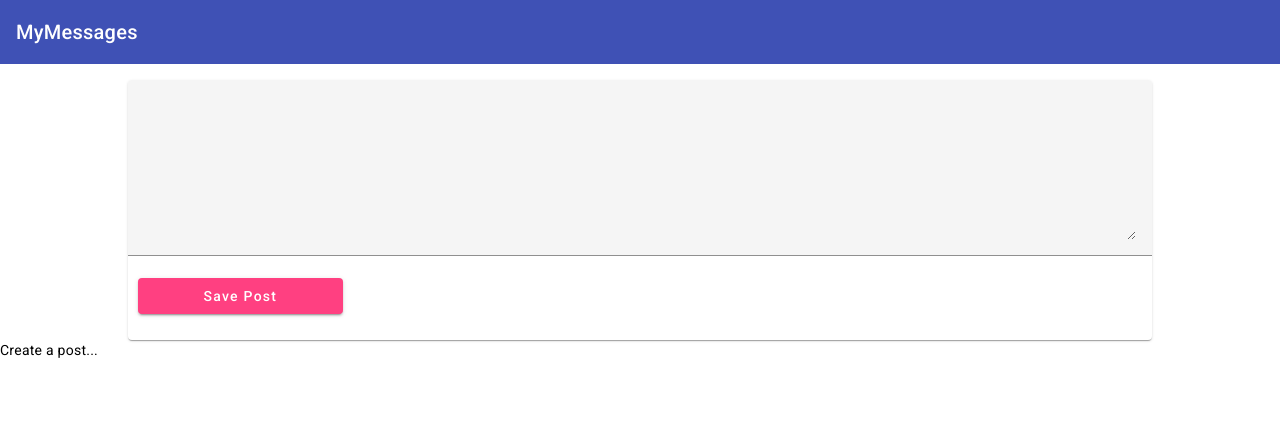
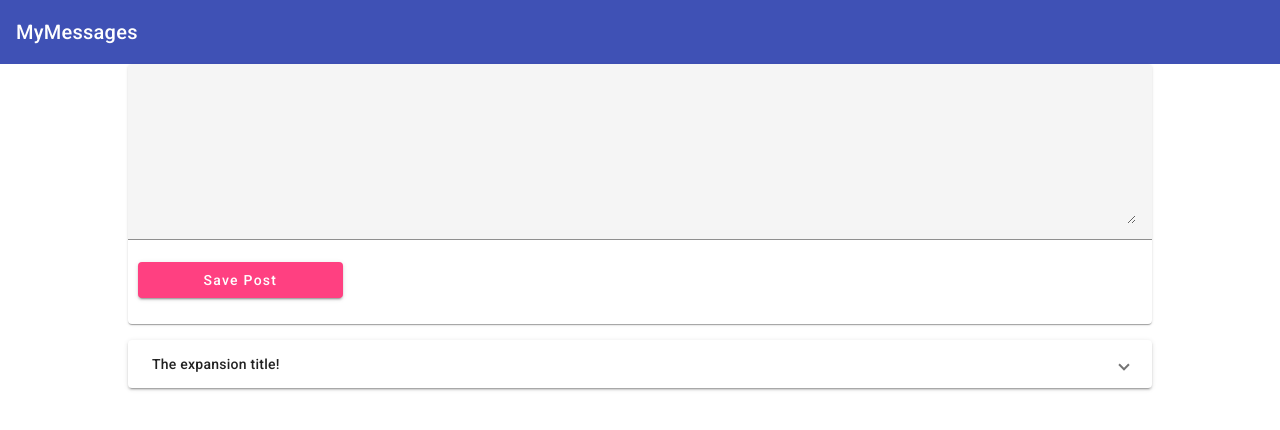
Before and after one commit to Ladan-hub/angular-project, an Angular app: page / in a window 1280 px wide. Shown: the top 430 px of the page. Built offline with nearby package versions, Linux system fonts and the light colour scheme.

Commit message:
Outputting Posts

```diff
--- a/src/app/app.component.css
+++ b/src/app/app.component.css
@@ -1,3 +1,5 @@
 main{
     margin-top: 1rem;
+    width: 80%;
+    margin: auto;
 }
--- a/src/app/app.component.html
+++ b/src/app/app.component.html
@@ -1,4 +1,5 @@
 <app-header></app-header>
 <main>
     <app-post-create></app-post-create>
+    <app-post-list></app-post-list>
 </main>
--- a/src/app/posts/post-create/post-create.component.css
+++ b/src/app/posts/post-create/post-create.component.css
@@ -1,8 +1,3 @@
-mat-card{
-    width: 80%;
-    margin: auto;
-}
-
 
 mat-form-field,
 textarea {
--- a/src/app/posts/post-create/post-create.component.html
+++ b/src/app/posts/post-create/post-create.component.html
@@ -4,7 +4,3 @@
     </mat-form-field>
     <button mat-raised-button color="accent" (click)="onAddPost()">Save Post</button>
 </mat-card>
-
-
-
-<p>{{ newPost }}</p>
--- /dev/null
+++ b/src/app/posts/post-create/post-list/post-list.component.css
@@ -0,0 +1,4 @@
+:host{
+    display: block;
+    margin-top: 1rem;
+}
--- /dev/null
+++ b/src/app/posts/post-create/post-list/post-list.component.html
@@ -0,0 +1,8 @@
+<mat-accordion>
+    <mat-expansion-panel>
+    <mat-expansion-panel-header>
+    The expansion title!
+    </mat-expansion-panel-header>
+    <p>I'm in an expansion panel!</p>
+    </mat-expansion-panel>
+</mat-accordion>
--- /dev/null
+++ b/src/app/posts/post-create/post-list/post-list.component.ts
@@ -0,0 +1,14 @@
+import { Component } from "@angular/core";
+
+@Component({
+    selector: 'app-post-list',
+    templateUrl: './post-list.component.html',
+    styleUrls: ['./post-list.component.css']
+})
+export class PostListComponent {
+    posts = [
+        {title: 'First Post', content: 'This is the first post\'s content'},
+        {title: 'First Post', content: 'This is the first post\'s content'},
+        {title: 'First Post', content: 'This is the first post\'s content'}
+    ]
+}
```
Also changed, not shown: src/app/app.module.ts (+7 -3 lines).
